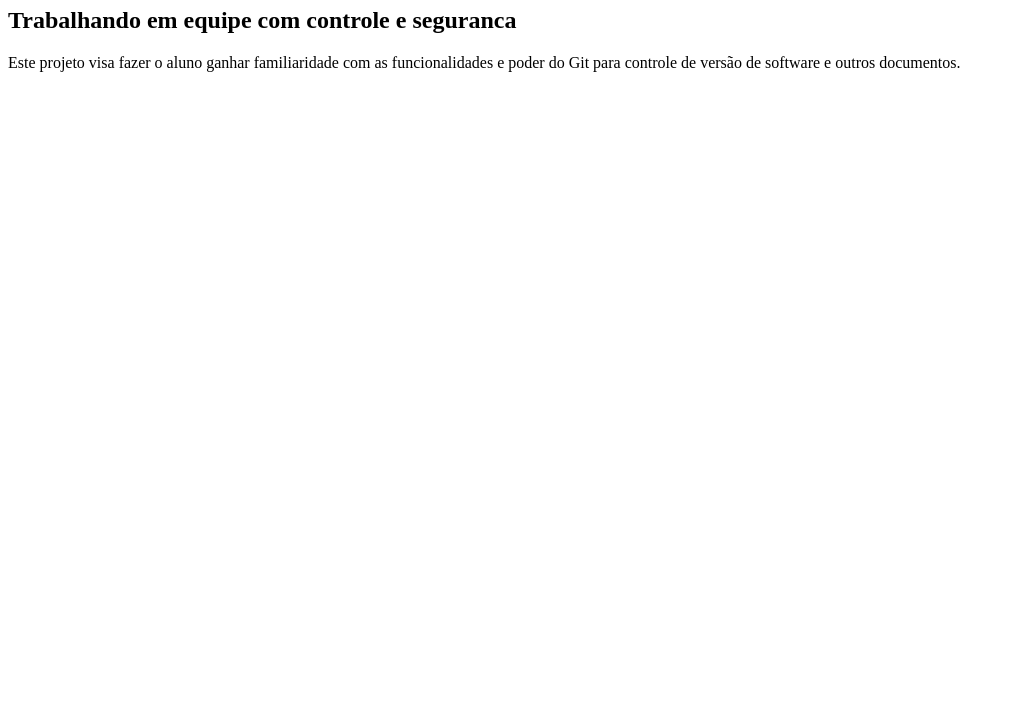
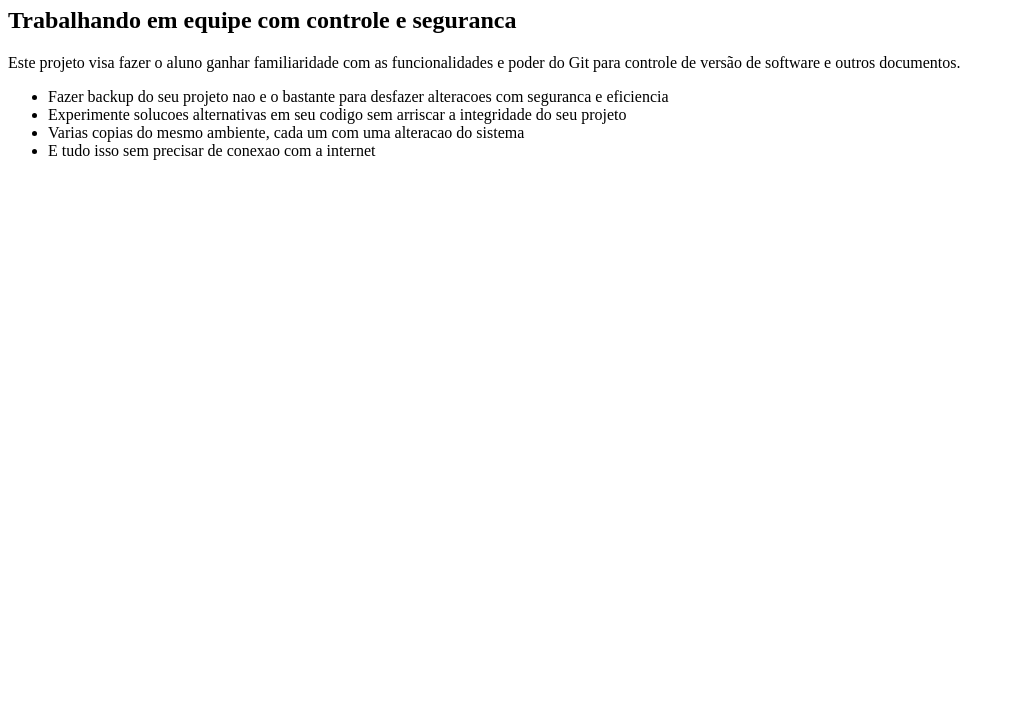
Before and after one commit to DesignfulDev/curso-git, a plain HTML site: page index.html in a window 1280 px wide. Shown: the part 73-800 px from the top of the page, without its empty margins (0-1011 px from the left). Drawn offline with Linux system fonts and the light colour scheme.

Commit message:
Adiciona lista de to-dos

```diff
--- a/index.html
+++ b/index.html
@@ -11,5 +11,16 @@
     <h2>Trabalhando em equipe com controle e seguranca</h2>
 
     <p>Este projeto visa fazer o aluno ganhar familiaridade com as funcionalidades e poder do Git para controle de versão de software e outros documentos.</p>
+
+    <ul>
+        <li>Fazer backup do seu projeto nao e o bastante para desfazer alteracoes com seguranca e eficiencia</li>
+
+        <li>Experimente solucoes alternativas em seu codigo sem arriscar a integridade do seu projeto</li>
+
+        <li>Varias copias do mesmo ambiente, cada um com uma alteracao do sistema</li>
+
+        <li>E tudo isso sem precisar de conexao com a internet</li>
+    </ul>
+
 </body>
 </html>
```
